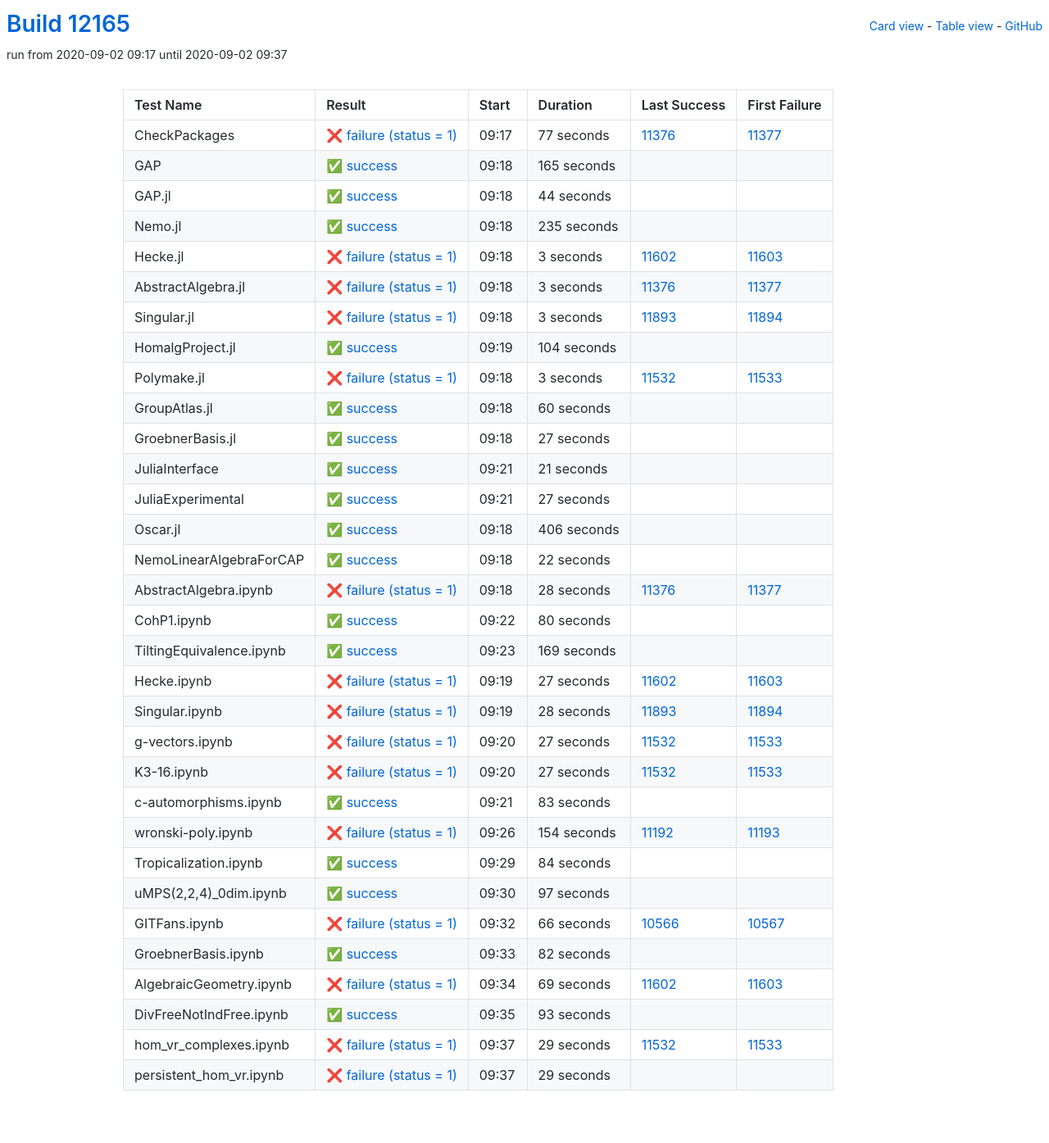
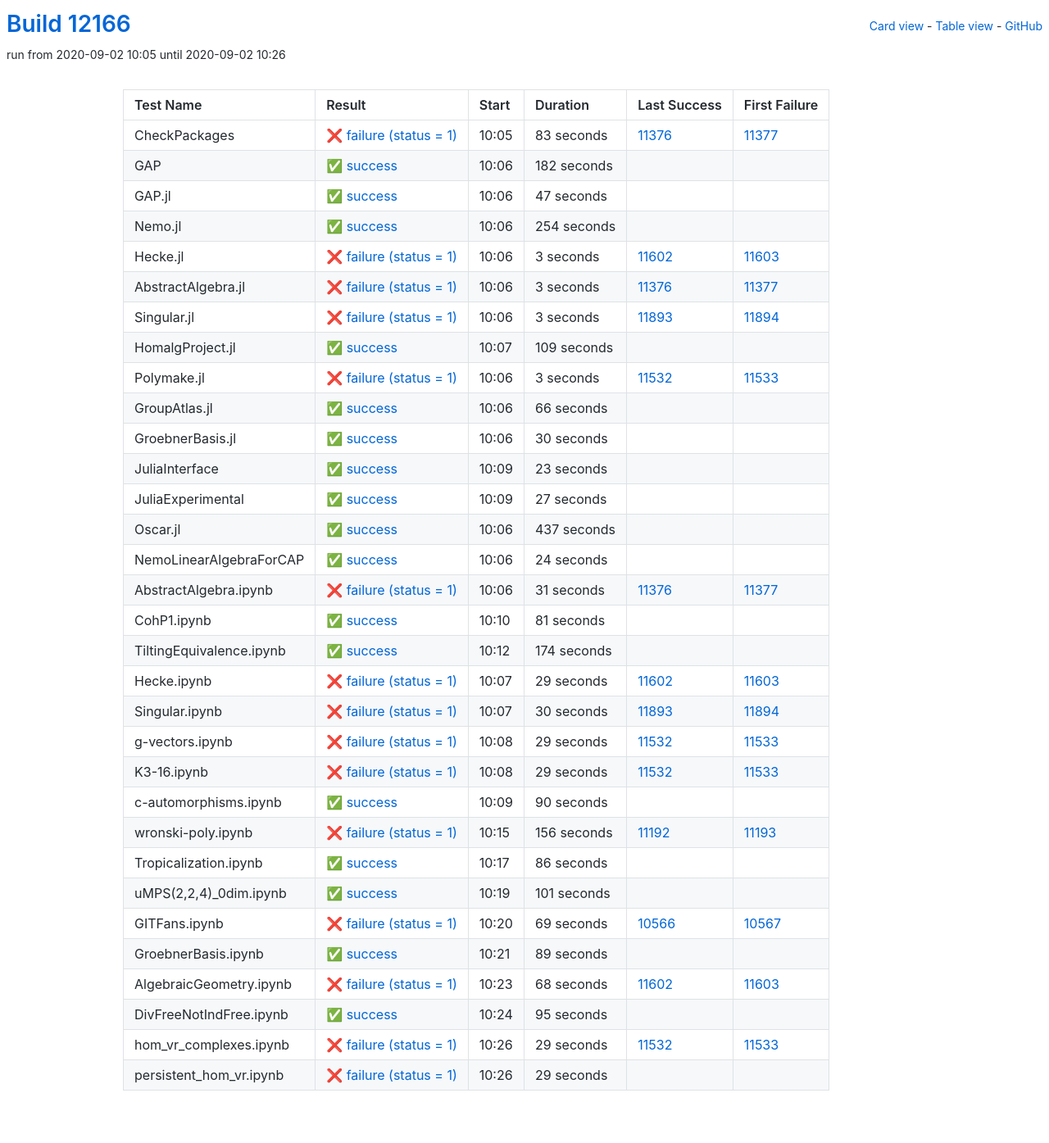
Before and after one commit to oscar-system/oscar-ci-status, a Jekyll site: the page built from table.html, in a window 1280 px wide. Shown: the whole page at 82% size. Built offline with Jekyll 4.4.1, drawn with Linux system fonts in a browser that asks for light colours.

Commit message:
Build #12166

```diff
--- a/_data/ci.yml
+++ b/_data/ci.yml
@@ -1,6 +1,6 @@
 ---
-build: 12165
-build_url: https://oscarci.mathematik.uni-kl.de/job/oscar/12165/
+build: 12166
+build_url: https://oscarci.mathematik.uni-kl.de/job/oscar/12166/
 job: oscar
 organization: oscar-system
 repo: oscar-ci-status
@@ -8,56 +8,56 @@
 tests:
 - name: CheckPackages
   id: checkpackages
-  log: https://oscarci.mathematik.uni-kl.de/job/oscar/12165/artifact/logs/build-12165/CheckPackages.log
-  start: 2020-09-02 09:17
+  log: https://oscarci.mathematik.uni-kl.de/job/oscar/12166/artifact/logs/build-12166/CheckPackages.log
+  start: 2020-09-02 10:05
   success: false
   exitcode: 1
   status: failure
-  duration: 77
+  duration: 83
   last_success: 11376
   last_success_url: https://oscarci.mathematik.uni-kl.de/job/oscar/11376/
   first_failure: 11377
   first_failure_url: https://oscarci.mathematik.uni-kl.de/job/oscar/11377/
 - name: GAP
   id: gap
-  log: https://oscarci.mathematik.uni-kl.de/job/oscar/12165/artifact/logs/build-12165/GAP.log
-  start: 2020-09-02 09:18
+  log: https://oscarci.mathematik.uni-kl.de/job/oscar/12166/artifact/logs/build-12166/GAP.log
+  start: 2020-09-02 10:06
   success: true
   exitcode: 0
   status: success
-  duration: 165
+  duration: 182
   last_success: false
   last_success_url:
   first_failure: false
   first_failure_url:
 - name: GAP.jl
   id: gap-jl
-  log: https://oscarci.mathematik.uni-kl.de/job/oscar/12165/artifact/logs/build-12165/GAP.jl.log
-  start: 2020-09-02 09:18
+  log: https://oscarci.mathematik.uni-kl.de/job/oscar/12166/artifact/logs/build-12166/GAP.jl.log
+  start: 2020-09-02 10:06
   success: true
   exitcode: 0
   status: success
-  duration: 44
+  duration: 47
   last_success: false
   last_success_url:
   first_failure: false
   first_failure_url:
 - name: Nemo.jl
   id: nemo-jl
-  log: https://oscarci.mathematik.uni-kl.de/job/oscar/12165/artifact/logs/build-12165/Nemo.jl.log
-  start: 2020-09-02 09:18
+  log: https://oscarci.mathematik.uni-kl.de/job/oscar/12166/artifact/logs/build-12166/Nemo.jl.log
+  start: 2020-09-02 10:06
   success: true
   exitcode: 0
   status: success
-  duration: 235
+  duration: 254
   last_success: false
   last_success_url:
   first_failure: false
   first_failure_url:
 - name: Hecke.jl
   id: hecke-jl
-  log: https://oscarci.mathematik.uni-kl.de/job/oscar/12165/artifact/logs/build-12165/Hecke.jl.log
-  start: 2020-09-02 09:18
+  log: https://oscarci.mathematik.uni-kl.de/job/oscar/12166/artifact/logs/build-12166/Hecke.jl.log
+  start: 2020-09-02 10:06
   success: false
   exitcode: 1
   status: failure
@@ -68,8 +68,8 @@
   first_failure_url: https://oscarci.mathematik.uni-kl.de/job/oscar/11603/
 - name: AbstractAlgebra.jl
   id: abstractalgebra-jl
-  log: https://oscarci.mathematik.uni-kl.de/job/oscar/12165/artifact/logs/build-12165/AbstractAlgebra.jl.log
-  start: 2020-09-02 09:18
+  log: https://oscarci.mathematik.uni-kl.de/job/oscar/12166/artifact/logs/build-12166/AbstractAlgebra.jl.log
+  start: 2020-09-02 10:06
   success: false
   exitcode: 1
   status: failure
@@ -80,8 +80,8 @@
   first_failure_url: https://oscarci.mathematik.uni-kl.de/job/oscar/11377/
 - name: Singular.jl
   id: singular-jl
-  log: https://oscarci.mathematik.uni-kl.de/job/oscar/12165/artifact/logs/build-12165/Singular.jl.log
-  start: 2020-09-02 09:18
+  log: https://oscarci.mathematik.uni-kl.de/job/oscar/12166/artifact/logs/build-12166/Singular.jl.log
+  start: 2020-09-02 10:06
   success: false
   exitcode: 1
   status: failure
@@ -92,20 +92,20 @@
   first_failure_url: https://oscarci.mathematik.uni-kl.de/job/oscar/11894/
 - name: HomalgProject.jl
   id: homalgproject-jl
-  log: https://oscarci.mathematik.uni-kl.de/job/oscar/12165/artifact/logs/build-12165/HomalgProject.jl.log
-  start: 2020-09-02 09:19
+  log: https://oscarci.mathematik.uni-kl.de/job/oscar/12166/artifact/logs/build-12166/HomalgProject.jl.log
+  start: 2020-09-02 10:07
   success: true
   exitcode: 0
   status: success
-  duration: 104
+  duration: 109
   last_success: false
   last_success_url:
   first_failure: false
   first_failure_url:
 - name: Polymake.jl
   id: polymake-jl
-  log: https://oscarci.mathematik.uni-kl.de/job/oscar/12165/artifact/logs/build-12165/Polymake.jl.log
-  start: 2020-09-02 09:18
+  log: https://oscarci.mathematik.uni-kl.de/job/oscar/12166/artifact/logs/build-12166/Polymake.jl.log
+  start: 2020-09-02 10:06
   success: false
   exitcode: 1
   status: failure
@@ -116,44 +116,44 @@
   first_failure_url: https://oscarci.mathematik.uni-kl.de/job/oscar/11533/
 - name: GroupAtlas.jl
   id: groupatlas-jl
-  log: https://oscarci.mathematik.uni-kl.de/job/oscar/12165/artifact/logs/build-12165/GroupAtlas.jl.log
-  start: 2020-09-02 09:18
+  log: https://oscarci.mathematik.uni-kl.de/job/oscar/12166/artifact/logs/build-12166/GroupAtlas.jl.log
+  start: 2020-09-02 10:06
   success: true
   exitcode: 0
   status: success
-  duration: 60
+  duration: 66
   last_success: false
   last_success_url:
   first_failure: false
   first_failure_url:
 - name: GroebnerBasis.jl
   id: groebnerbasis-jl
-  log: https://oscarci.mathematik.uni-kl.de/job/oscar/12165/artifact/logs/build-12165/GroebnerBasis.jl.log
-  start: 2020-09-02 09:18
+  log: https://oscarci.mathematik.uni-kl.de/job/oscar/12166/artifact/logs/build-12166/GroebnerBasis.jl.log
+  start: 2020-09-02 10:06
   success: true
   exitcode: 0
   status: success
-  duration: 27
+  duration: 30
   last_success: false
   last_success_url:
   first_failure: false
   first_failure_url:
 - name: JuliaInterface
   id: juliainterface
-  log: https://oscarci.mathematik.uni-kl.de/job/oscar/12165/artifact/logs/build-12165/JuliaInterface.log
-  start: 2020-09-02 09:21
+  log: https://oscarci.mathematik.uni-kl.de/job/oscar/12166/artifact/logs/build-12166/JuliaInterface.log
+  start: 2020-09-02 10:09
   success: true
   exitcode: 0
   status: success
-  duration: 21
+  duration: 23
   last_success: false
   last_success_url:
   first_failure: false
   first_failure_url:
 - name: JuliaExperimental
   id: juliaexperimental
-  log: https://oscarci.mathematik.uni-kl.de/job/oscar/12165/artifact/logs/build-12165/JuliaExperimental.log
-  start: 2020-09-02 09:21
+  log: https://oscarci.mathematik.uni-kl.de/job/oscar/12166/artifact/logs/build-12166/JuliaExperimental.log
+  start: 2020-09-02 10:09
   success: true
   exitcode: 0
   status: success
@@ -164,212 +164,212 @@
   first_failure_url:
 - name: Oscar.jl
   id: oscar-jl
-  log: https://oscarci.mathematik.uni-kl.de/job/oscar/12165/artifact/logs/build-12165/Oscar.jl.log
-  start: 2020-09-02 09:18
+  log: https://oscarci.mathematik.uni-kl.de/job/oscar/12166/artifact/logs/build-12166/Oscar.jl.log
+  start: 2020-09-02 10:06
   success: true
   exitcode: 0
   status: success
-  duration: 406
+  duration: 437
   last_success: false
   last_success_url:
   first_failure: false
   first_failure_url:
 - name: NemoLinearAlgebraForCAP
   id: nemolinearalgebraforcap
-  log: https://oscarci.mathematik.uni-kl.de/job/oscar/12165/artifact/logs/build-12165/NemoLinearAlgebraForCAP.log
-  start: 2020-09-02 09:18
+  log: https://oscarci.mathematik.uni-kl.de/job/oscar/12166/artifact/logs/build-12166/NemoLinearAlgebraForCAP.log
+  start: 2020-09-02 10:06
   success: true
   exitcode: 0
   status: success
-  duration: 22
+  duration: 24
   last_success: false
   last_success_url:
   first_failure: false
   first_failure_url:
 - name: AbstractAlgebra.ipynb
   id: abstractalgebra-ipynb
-  log: https://oscarci.mathematik.uni-kl.de/job/oscar/12165/artifact/logs/build-12165/AbstractAlgebra.ipynb.log
-  start: 2020-09-02 09:18
+  log: https://oscarci.mathematik.uni-kl.de/job/oscar/12166/artifact/logs/build-12166/AbstractAlgebra.ipynb.log
+  start: 2020-09-02 10:06
   success: false
   exitcode: 1
   status: failure
-  duration: 28
+  duration: 31
   last_success: 11376
   last_success_url: https://oscarci.mathematik.uni-kl.de/job/oscar/11376/
   first_failure: 11377
   first_failure_url: https://oscarci.mathematik.uni-kl.de/job/oscar/11377/
 - name: CohP1.ipynb
   id: cohp1-ipynb
-  log: https://oscarci.mathematik.uni-kl.de/job/oscar/12165/artifact/logs/build-12165/CohP1.ipynb.log
-  start: 2020-09-02 09:22
+  log: https://oscarci.mathematik.uni-kl.de/job/oscar/12166/artifact/logs/build-12166/CohP1.ipynb.log
+  start: 2020-09-02 10:10
   success: true
   exitcode: 0
   status: success
-  duration: 80
+  duration: 81
   last_success: false
   last_success_url:
   first_failure: false
   first_failure_url:
 - name: TiltingEquivalence.ipynb
   id: tiltingequivalence-ipynb
-  log: https://oscarci.mathematik.uni-kl.de/job/oscar/12165/artifact/logs/build-12165/TiltingEquivalence.ipynb.log
-  start: 2020-09-02 09:23
+  log: https://oscarci.mathematik.uni-kl.de/job/oscar/12166/artifact/logs/build-12166/TiltingEquivalence.ipynb.log
+  start: 2020-09-02 10:12
   success: true
   exitcode: 0
   status: success
-  duration: 169
+  duration: 174
   last_success: false
   last_success_url:
   first_failure: false
   first_failure_url:
 - name: Hecke.ipynb
   id: hecke-ipynb
-  log: https://oscarci.mathematik.uni-kl.de/job/oscar/12165/artifact/logs/build-12165/Hecke.ipynb.log
-  start: 2020-09-02 09:19
+  log: https://oscarci.mathematik.uni-kl.de/job/oscar/12166/artifact/logs/build-12166/Hecke.ipynb.log
+  start: 2020-09-02 10:07
   success: false
   exitcode: 1
   status: failure
-  duration: 27
+  duration: 29
   last_success: 11602
   last_success_url: https://oscarci.mathematik.uni-kl.de/job/oscar/11602/
   first_failure: 11603
   first_failure_url: https://oscarci.mathematik.uni-kl.de/job/oscar/11603/
 - name: Singular.ipynb
   id: singular-ipynb
-  log: https://oscarci.mathematik.uni-kl.de/job/oscar/12165/artifact/logs/build-12165/Singular.ipynb.log
-  start: 2020-09-02 09:19
+  log: https://oscarci.mathematik.uni-kl.de/job/oscar/12166/artifact/logs/build-12166/Singular.ipynb.log
+  start: 2020-09-02 10:07
   success: false
   exitcode: 1
   status: failure
-  duration: 28
+  duration: 30
   last_success: 11893
   last_success_url: https://oscarci.mathematik.uni-kl.de/job/oscar/11893/
   first_failure: 11894
   first_failure_url: https://oscarci.mathematik.uni-kl.de/job/oscar/11894/
 - name: g-vectors.ipynb
   id: g-vectors-ipynb
-  log: https://oscarci.mathematik.uni-kl.de/job/oscar/12165/artifact/logs/build-12165/g-vectors.ipynb.log
-  start: 2020-09-02 09:20
+  log: https://oscarci.mathematik.uni-kl.de/job/oscar/12166/artifact/logs/build-12166/g-vectors.ipynb.log
+  start: 2020-09-02 10:08
   success: false
   exitcode: 1
   status: failure
-  duration: 27
+  duration: 29
   last_success: 11532
   last_success_url: https://oscarci.mathematik.uni-kl.de/job/oscar/11532/
   first_failure: 11533
   first_failure_url: https://oscarci.mathematik.uni-kl.de/job/oscar/11533/
 - name: K3-16.ipynb
   id: k3-16-ipynb
-  log: https://oscarci.mathematik.uni-kl.de/job/oscar/12165/artifact/logs/build-12165/K3-16.ipynb.log
-  start: 2020-09-02 09:20
+  log: https://oscarci.mathematik.uni-kl.de/job/oscar/12166/artifact/logs/build-12166/K3-16.ipynb.log
+  start: 2020-09-02 10:08
   success: false
   exitcode: 1
   status: failure
-  duration: 27
+  duration: 29
   last_success: 11532
   last_success_url: https://oscarci.mathematik.uni-kl.de/job/oscar/11532/
   first_failure: 11533
   first_failure_url: https://oscarci.mathematik.uni-kl.de/job/oscar/11533/
 - name: c-automorphisms.ipynb
   id: c-automorphisms-ipynb
-  log: https://oscarci.mathematik.uni-kl.de/job/oscar/12165/artifact/logs/build-12165/c-automorphisms.ipynb.log
-  start: 2020-09-02 09:21
+  log: https://oscarci.mathematik.uni-kl.de/job/oscar/12166/artifact/logs/build-12166/c-automorphisms.ipynb.log
+  start: 2020-09-02 10:09
   success: true
   exitcode: 0
   status: success
-  duration: 83
+  duration: 90
   last_success: false
   last_success_url:
   first_failure: false
   first_failure_url:
 - name: wronski-poly.ipynb
   id: wronski-poly-ipynb
-  log: https://oscarci.mathematik.uni-kl.de/job/oscar/12165/artifact/logs/build-12165/wronski-poly.ipynb.log
-  start: 2020-09-02 09:26
+  log: https://oscarci.mathematik.uni-kl.de/job/oscar/12166/artifact/logs/build-12166/wronski-poly.ipynb.log
+  start: 2020-09-02 10:15
   success: false
   exitcode: 1
   status: failure
-  duration: 154
+  duration: 156
   last_success: 11192
   last_success_url: https://oscarci.mathematik.uni-kl.de/job/oscar/11192/
   first_failure: 11193
   first_failure_url: https://oscarci.mathematik.uni-kl.de/job/oscar/11193/
 - name: Tropicalization.ipynb
   id: tropicalization-ipynb
-  log: https://oscarci.mathematik.uni-kl.de/job/oscar/12165/artifact/logs/build-12165/Tropicalization.ipynb.log
-  start: 2020-09-02 09:29
+  log: https://oscarci.mathematik.uni-kl.de/job/oscar/12166/artifact/logs/build-12166/Tropicalization.ipynb.log
+  start: 2020-09-02 10:17
   success: true
   exitcode: 0
   status: success
-  duration: 84
+  duration: 86
   last_success: false
   last_success_url:
   first_failure: false
   first_failure_url:
 - name: uMPS(2,2,4)_0dim.ipynb
   id: umps-2-2-4-0dim-ipynb
-  log: https://oscarci.mathematik.uni-kl.de/job/oscar/12165/artifact/logs/build-12165/uMPS-2-2-4-_0dim.ipynb.log
-  start: 2020-09-02 09:30
+  log: https://oscarci.mathematik.uni-kl.de/job/oscar/12166/artifact/logs/build-12166/uMPS-2-2-4-_0dim.ipynb.log
+  start: 2020-09-02 10:19
   success: true
   exitcode: 0
   status: success
-  duration: 97
+  duration: 101
   last_success: false
   last_success_url:
   first_failure: false
   first_failure_url:
 - name: GITFans.ipynb
   id: gitfans-ipynb
-  log: https://oscarci.mathematik.uni-kl.de/job/oscar/12165/artifact/logs/build-12165/GITFans.ipynb.log
-  start: 2020-09-02 09:32
+  log: https://oscarci.mathematik.uni-kl.de/job/oscar/12166/artifact/logs/build-12166/GITFans.ipynb.log
+  start: 2020-09-02 10:20
   success: false
   exitcode: 1
   status: failure
-  duration: 66
+  duration: 69
   last_success: 10566
   last_success_url: https://oscarci.mathematik.uni-kl.de/job/oscar/10566/
   first_failure: 10567
   first_failure_url: https://oscarci.mathematik.uni-kl.de/job/oscar/10567/
 - name: GroebnerBasis.ipynb
   id: groebnerbasis-ipynb
-  log: https://oscarci.mathematik.uni-kl.de/job/oscar/12165/artifact/logs/build-12165/GroebnerBasis.ipynb.log
-  start: 2020-09-02 09:33
+  log: https://oscarci.mathematik.uni-kl.de/job/oscar/12166/artifact/logs/build-12166/GroebnerBasis.ipynb.log
+  start: 2020-09-02 10:21
   success: true
   exitcode: 0
   status: success
-  duration: 82
+  duration: 89
   last_success: false
   last_success_url:
   first_failure: false
   first_failure_url:
 - name: AlgebraicGeometry.ipynb
   id: algebraicgeometry-ipynb
-  log: https://oscarci.mathematik.uni-kl.de/job/oscar/12165/artifact/logs/build-12165/AlgebraicGeometry.ipynb.log
-  start: 2020-09-02 09:34
+  log: https://oscarci.mathematik.uni-kl.de/job/oscar/12166/artifact/logs/build-12166/AlgebraicGeometry.ipynb.log
+  start: 2020-09-02 10:23
   success: false
   exitcode: 1
   status: failure
-  duration: 69
+  duration: 68
   last_success: 11602
   last_success_url: https://oscarci.mathematik.uni-kl.de/job/oscar/11602/
   first_failure: 11603
   first_failure_url: https://oscarci.mathematik.uni-kl.de/job/oscar/11603/
 - name: DivFreeNotIndFree.ipynb
   id: divfreenotindfree-ipynb
-  log: https://oscarci.mathematik.uni-kl.de/job/oscar/12165/artifact/logs/build-12165/DivFreeNotIndFree.ipynb.log
-  start: 2020-09-02 09:35
+  log: https://oscarci.mathematik.uni-kl.de/job/oscar/12166/artifact/logs/build-12166/DivFreeNotIndFree.ipynb.log
+  start: 2020-09-02 10:24
   success: true
   exitcode: 0
   status: success
-  duration: 93
+  duration: 95
   last_success: false
   last_success_url:
   first_failure: false
   first_failure_url:
 - name: hom_vr_complexes.ipynb
   id: hom-vr-complexes-ipynb
-  log: https://oscarci.mathematik.uni-kl.de/job/oscar/12165/artifact/logs/build-12165/hom_vr_complexes.ipynb.log
-  start: 2020-09-02 09:37
+  log: https://oscarci.mathematik.uni-kl.de/job/oscar/12166/artifact/logs/build-12166/hom_vr_complexes.ipynb.log
+  start: 2020-09-02 10:26
   success: false
   exitcode: 1
   status: failure
@@ -380,8 +380,8 @@
   first_failure_url: https://oscarci.mathematik.uni-kl.de/job/oscar/11533/
 - name: persistent_hom_vr.ipynb
   id: persistent-hom-vr-ipynb
-  log: https://oscarci.mathematik.uni-kl.de/job/oscar/12165/artifact/logs/build-12165/persistent_hom_vr.ipynb.log
-  start: 2020-09-02 09:37
+  log: https://oscarci.mathematik.uni-kl.de/job/oscar/12166/artifact/logs/build-12166/persistent_hom_vr.ipynb.log
+  start: 2020-09-02 10:26
   success: false
   exitcode: 1
   status: failure
```
Also changed, not shown: README.md.
